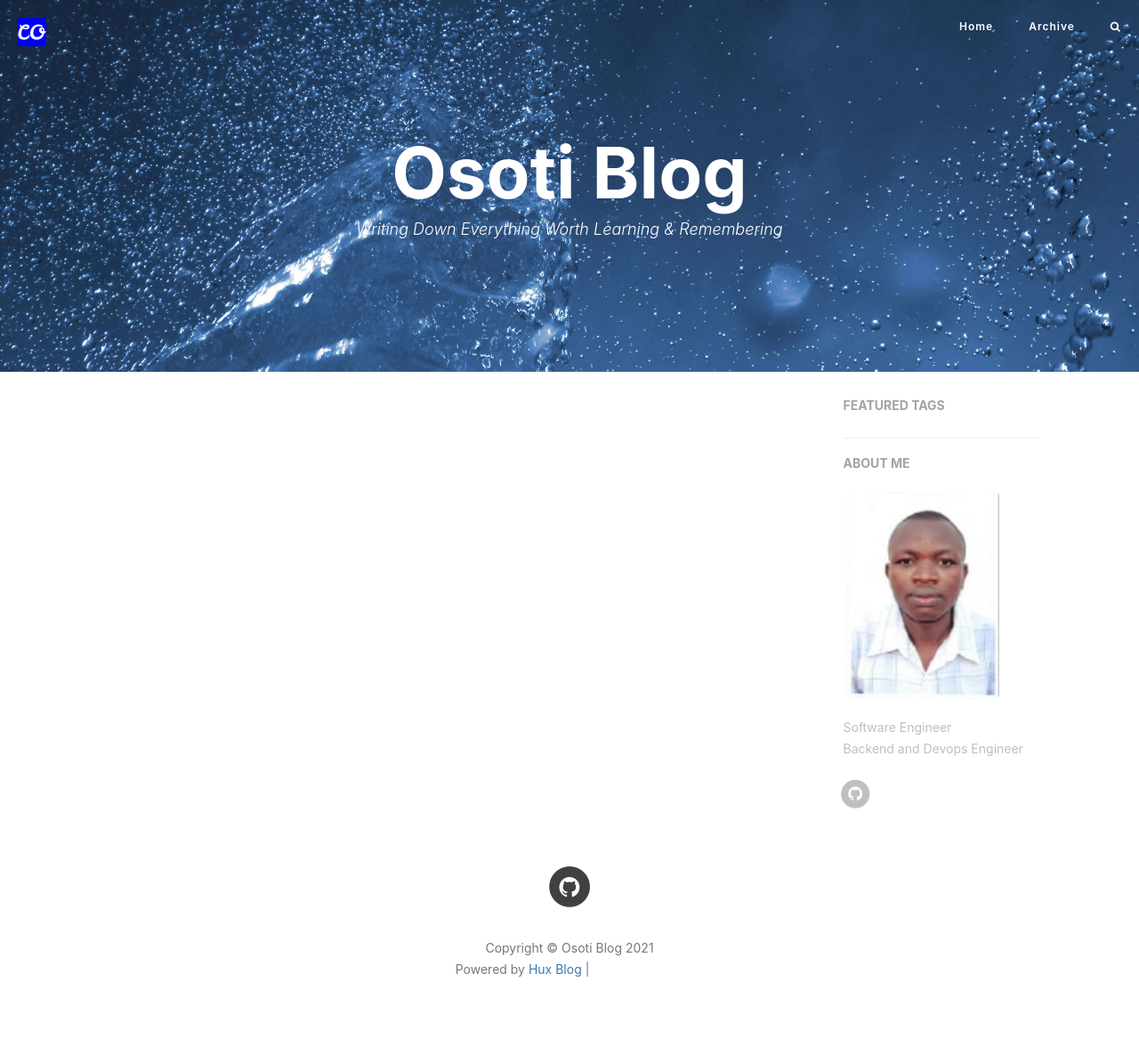
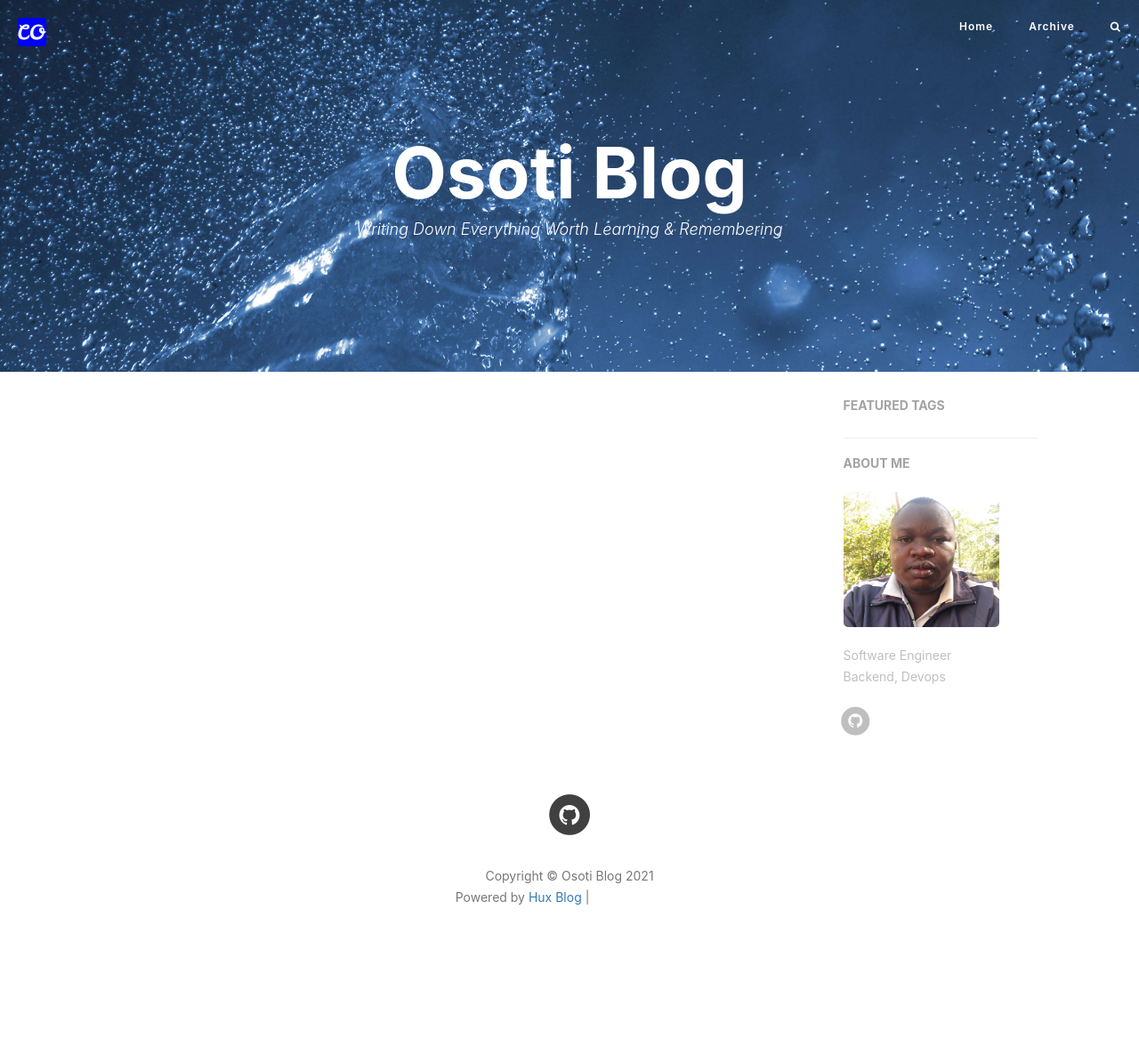
Before and after one commit to coosoti/blog, a Jekyll site: the page built from index.html, in a window 1280 px wide. Shown: the whole page at 89% size. Built offline with Jekyll 4.4.1, drawn with Linux system fonts in a browser that asks for light colours; nearby versions of some CDN libraries; the list of posts is cut into pages by our own code; comment, search, counter and statistics services are not loaded; after the commit the page ends 1086 px from its top, so only the background shows below that; grey boxes are pictures that could not be loaded.

Commit message:
Changes in in about-me page

```diff
--- a/_config.yml
+++ b/_config.yml
@@ -1,9 +1,9 @@
 # Site settings
 title: Osoti Blog
-SEOTitle: Software Enginer | Osoti's Blog
+SEOTitle: Software Enginer | Osoti Blog
 header-img: img/homebg.jpg
 email: icampusvillage@gmail.com
-description: "Writing Down Everything Worth Learning & Remembering"
+description: "Notes"
 keyword: "C, C++, Python, Bash, Networking, @coosoti, web infrastructure"
 url: "https://coosoti.github.io"
 baseurl: ""
@@ -77,7 +77,7 @@ netease_comment: false
 
 # Sidebar settings
 sidebar: true                           # whether or not using Sidebar.
-sidebar-about-description: "Software Engineer <br> Backend and Devops Engineer"
+sidebar-about-description: "Software Engineer <br> Backend, Devops"
 sidebar-avatar: /img/PassportPhoto.jpg      # use absolute URL, seeing it's used in both `/` and `/about/`
 
 
--- a/_includes/short-about.html
+++ b/_includes/short-about.html
@@ -1,4 +1,4 @@
-<section class="visible-md visible-lg">
+<section class="visible-sm visible-md visible-lg">
   <hr>
   <h5><a href="{{'/about/' | prepend: site.baseurl }}">ABOUT ME</a></h5>
   <div class="short-about">
```
Also changed, not shown: img/IMG_20211101_212156.jpg (added), img/PassportPhoto.jpg, 11 other files.
